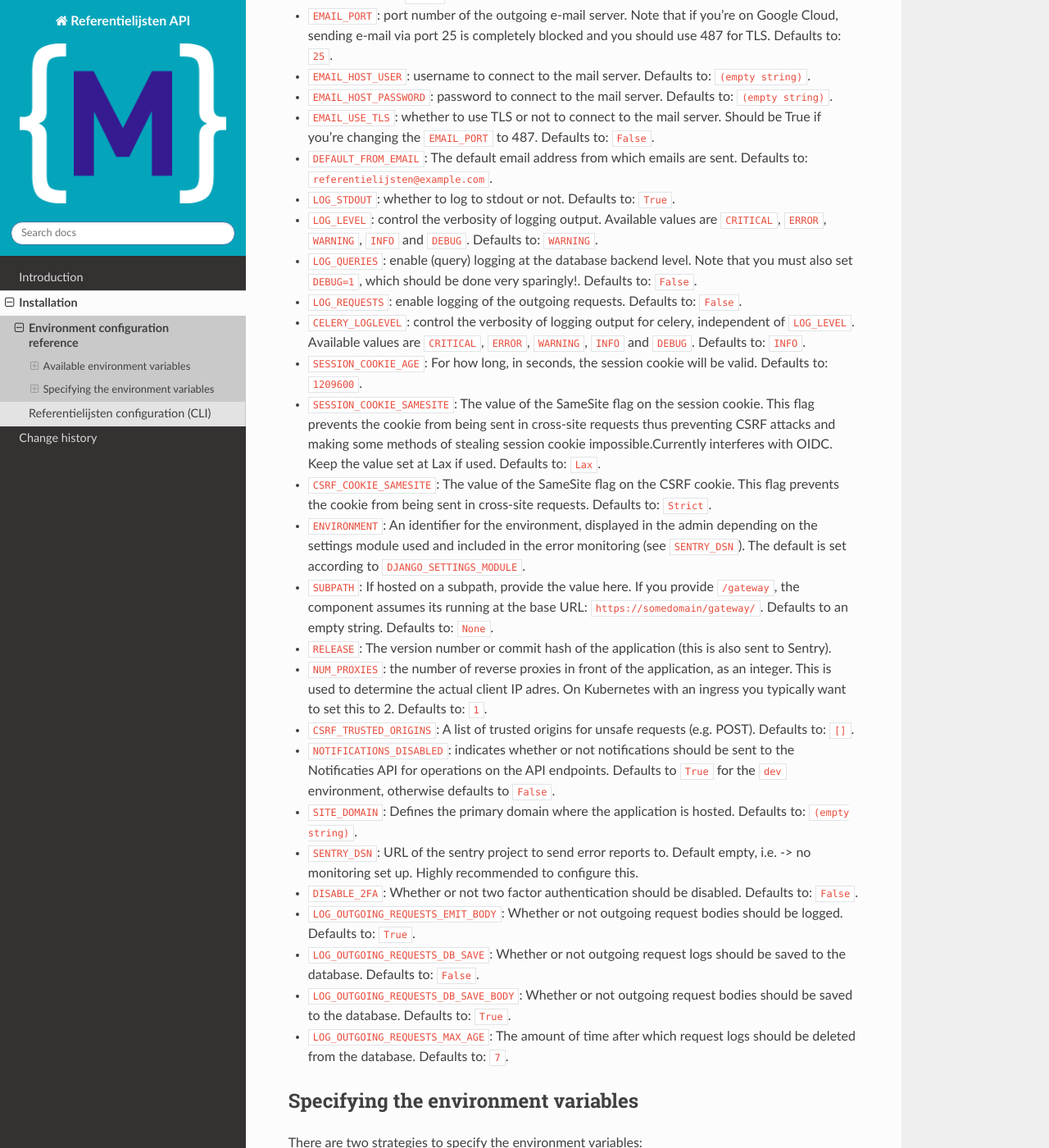
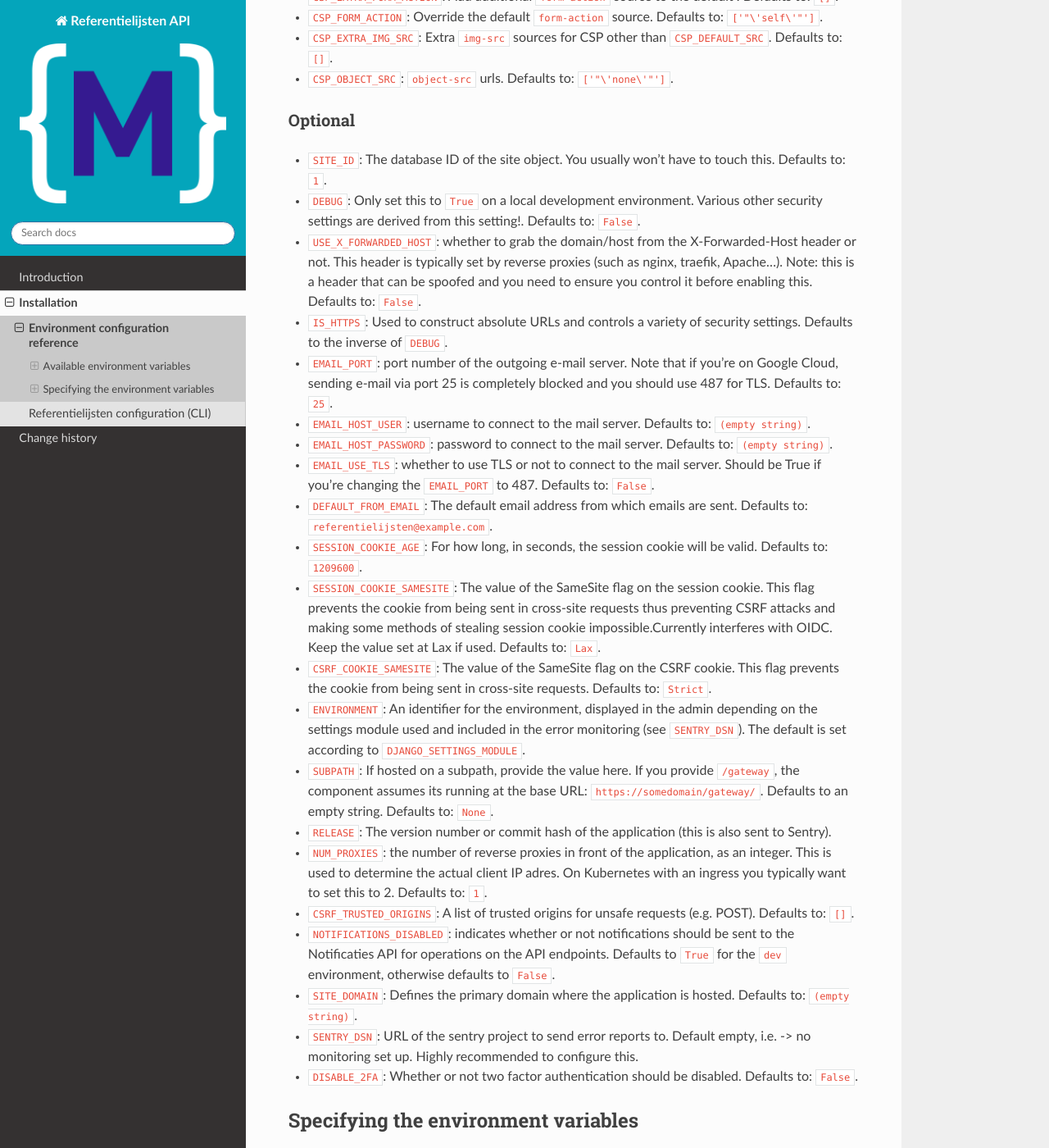
Before and after one commit to maykinmedia/referentielijsten, a Sphinx documentation site: the page built from docs/installation/config.rst, in a window 1280 px wide and 1400 px high, scrolled down 1996 px. Shown: the whole window at 82% size. Built offline with Sphinx 7.4.7 and the Read the Docs theme 3.1.0, drawn with Linux system fonts in a browser that asks for light colours; some of the changed text lies outside the part shown.

```diff
--- a/docs/installation/config.rst
+++ b/docs/installation/config.rst
@@ -76,11 +89,6 @@ Optional
 * ``EMAIL_HOST_PASSWORD``: password to connect to the mail server. Defaults to: ``(empty string)``.
 * ``EMAIL_USE_TLS``: whether to use TLS or not to connect to the mail server. Should be True if you're changing the ``EMAIL_PORT`` to 487. Defaults to: ``False``.
 * ``DEFAULT_FROM_EMAIL``: The default email address from which emails are sent. Defaults to: ``referentielijsten@example.com``.
-* ``LOG_STDOUT``: whether to log to stdout or not. Defaults to: ``True``.
-* ``LOG_LEVEL``: control the verbosity of logging output. Available values are ``CRITICAL``, ``ERROR``, ``WARNING``, ``INFO`` and ``DEBUG``. Defaults to: ``WARNING``.
-* ``LOG_QUERIES``: enable (query) logging at the database backend level. Note that you must also set ``DEBUG=1``, which should be done very sparingly!. Defaults to: ``False``.
-* ``LOG_REQUESTS``: enable logging of the outgoing requests. Defaults to: ``False``.
-* ``CELERY_LOGLEVEL``: control the verbosity of logging output for celery, independent of ``LOG_LEVEL``. Available values are ``CRITICAL``, ``ERROR``, ``WARNING``, ``INFO`` and ``DEBUG``. Defaults to: ``INFO``.
 * ``SESSION_COOKIE_AGE``: For how long, in seconds, the session cookie will be valid. Defaults to: ``1209600``.
 * ``SESSION_COOKIE_SAMESITE``: The value of the SameSite flag on the session cookie. This flag prevents the cookie from being sent in cross-site requests thus preventing CSRF attacks and making some methods of stealing session cookie impossible.Currently interferes with OIDC. Keep the value set at Lax if used. Defaults to: ``Lax``.
 * ``CSRF_COOKIE_SAMESITE``: The value of the SameSite flag on the CSRF cookie. This flag prevents the cookie from being sent in cross-site requests. Defaults to: ``Strict``.
@@ -93,10 +101,6 @@ Optional
 * ``SITE_DOMAIN``: Defines the primary domain where the application is hosted. Defaults to: ``(empty string)``.
 * ``SENTRY_DSN``: URL of the sentry project to send error reports to. Default empty, i.e. -> no monitoring set up. Highly recommended to configure this.
 * ``DISABLE_2FA``: Whether or not two factor authentication should be disabled. Defaults to: ``False``.
-* ``LOG_OUTGOING_REQUESTS_EMIT_BODY``: Whether or not outgoing request bodies should be logged. Defaults to: ``True``.
-* ``LOG_OUTGOING_REQUESTS_DB_SAVE``: Whether or not outgoing request logs should be saved to the database. Defaults to: ``False``.
-* ``LOG_OUTGOING_REQUESTS_DB_SAVE_BODY``: Whether or not outgoing request bodies should be saved to the database. Defaults to: ``True``.
-* ``LOG_OUTGOING_REQUESTS_MAX_AGE``: The amount of time after which request logs should be deleted from the database. Defaults to: ``7``.
 
 
 
```
Also changed, not shown: other parts of docs/installation/config.rst (+13 -0 lines), 3 other files.
